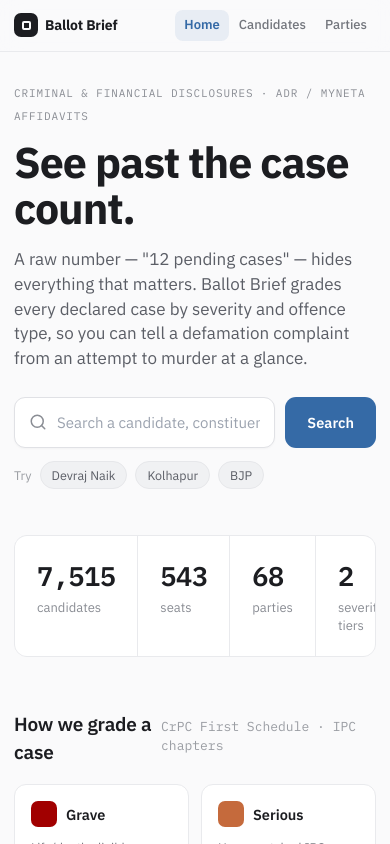
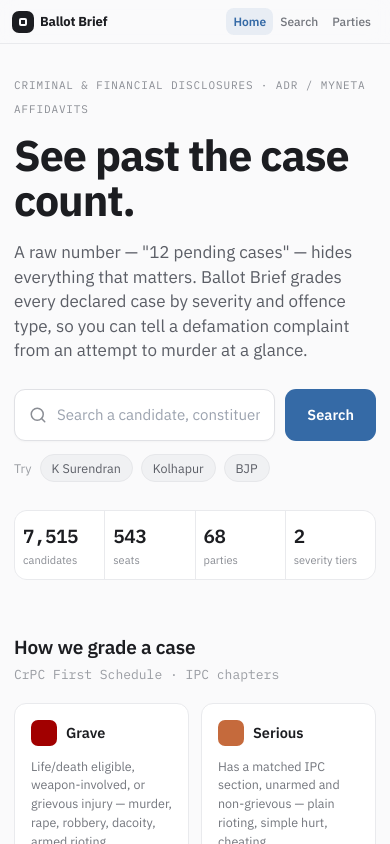
Before and after one commit to tannyboiiee/ballot-brief, a React (Vite) app: page / in a window 390 px wide. Shown: the top 844 px of the page. Built offline with nearby package versions, Linux system fonts and the light colour scheme; no server answers.

Commit message:
Fix CSS Grid blowout causing mobile horizontal overflow

```diff
--- a/src/App.jsx
+++ b/src/App.jsx
@@ -31,6 +31,10 @@ export default function App() {
     <div
       style={{
         minHeight: '100vh',
+        width: '100%',
+        overflowX: 'hidden',
+        overflowY: 'visible',
+        boxSizing: 'border-box',
         background: COLORS.pageBg,
         color: COLORS.ink,
         fontFamily: "'IBM Plex Sans', system-ui, sans-serif",
--- a/src/components/CandidateCard.jsx
+++ b/src/components/CandidateCard.jsx
@@ -35,6 +35,8 @@ export default function CandidateCard({ candidate, onOpen }) {
     <button
       onClick={onOpen}
       style={{
+        width: '100%',
+        boxSizing: 'border-box',
         textAlign: 'left',
         background: COLORS.surface,
         border: `1px solid ${COLORS.border}`,
--- a/src/components/Header.jsx
+++ b/src/components/Header.jsx
@@ -13,9 +13,9 @@ export default function Header({ active, onNavigate }) {
         key={view}
         onClick={() => onNavigate(view)}
         style={{
-          fontSize: isMobile ? 13 : 14,
+          fontSize: isMobile ? 12 : 14,
           fontWeight: isActive ? 600 : 500,
-          padding: isMobile ? '6px 9px' : '7px 13px',
+          padding: isMobile ? '5px 7px' : '7px 13px',
           borderRadius: 8,
           color: isActive ? COLORS.accent : COLORS.muted,
           background: isActive ? COLORS.accentTintBg : 'transparent',
@@ -43,18 +43,18 @@ export default function Header({ active, onNavigate }) {
         style={{
           maxWidth: LAYOUT_MAX_WIDTH.header,
           margin: '0 auto',
-          padding: isMobile ? '10px 14px' : '13px 28px',
+          padding: isMobile ? '8px 12px' : '13px 28px',
           display: 'flex',
           alignItems: 'center',
           justifyContent: 'space-between',
-          gap: isMobile ? 8 : 24,
+          gap: isMobile ? 6 : 24,
         }}
       >
-        <button onClick={() => onNavigate('home')} style={{ display: 'flex', alignItems: 'center', gap: isMobile ? 7 : 11, flexShrink: 0 }}>
+        <button onClick={() => onNavigate('home')} style={{ display: 'flex', alignItems: 'center', gap: isMobile ? 6 : 11, flexShrink: 0 }}>
           <span
             style={{
-              width: isMobile ? 24 : 28,
-              height: isMobile ? 24 : 28,
+              width: isMobile ? 22 : 28,
+              height: isMobile ? 22 : 28,
               borderRadius: 7,
               background: COLORS.ink,
               display: 'flex',
@@ -63,10 +63,10 @@ export default function Header({ active, onNavigate }) {
               flexShrink: 0,
             }}
           >
-            <span style={{ width: isMobile ? 9 : 11, height: isMobile ? 9 : 11, borderRadius: 2, border: `2.5px solid ${COLORS.pageBg}` }} />
+            <span style={{ width: isMobile ? 8 : 11, height: isMobile ? 8 : 11, borderRadius: 2, border: `2.5px solid ${COLORS.pageBg}` }} />
           </span>
           <span style={{ display: 'flex', flexDirection: 'column', alignItems: 'flex-start', lineHeight: 1.05 }}>
-            <span style={{ fontWeight: 700, fontSize: isMobile ? 14 : 15, letterSpacing: '-0.01em', color: COLORS.ink }}>
+            <span style={{ fontWeight: 700, fontSize: isMobile ? 13 : 15, letterSpacing: '-0.01em', color: COLORS.ink, whiteSpace: 'nowrap' }}>
               Ballot Brief
             </span>
             {!isMobile && (
@@ -76,9 +76,9 @@ export default function Header({ active, onNavigate }) {
             )}
           </span>
         </button>
-        <nav style={{ display: 'flex', alignItems: 'center', gap: isMobile ? 1 : 4, flexShrink: 0 }}>
+        <nav style={{ display: 'flex', alignItems: 'center', gap: isMobile ? 0 : 4, flexShrink: 1, minWidth: 0 }}>
           {navItem('home', isMobile ? 'Home' : 'Overview')}
-          {navItem('candidates', 'Candidates')}
+          {navItem('candidates', isMobile ? 'Search' : 'Candidates')}
           {navItem('parties', 'Parties')}
         </nav>
       </div>
--- a/src/pages/CandidateProfile.jsx
+++ b/src/pages/CandidateProfile.jsx
@@ -159,7 +159,7 @@ export default function CandidateProfile({ candidateId, onBack, showContextCallo
 
       {/* Summary tiles */}
       {total > 0 && (
-        <div style={{ display: 'grid', gridTemplateColumns: isMobile ? '1fr' : '1.5fr 1fr 1fr', gap: 12, marginTop: 14 }}>
+        <div style={{ display: 'grid', gridTemplateColumns: isMobile ? 'minmax(0, 1fr)' : '1.5fr 1fr 1fr', gap: 12, marginTop: 14 }}>
           <div style={{ background: COLORS.surface, border: `1px solid ${COLORS.border}`, borderRadius: 14, padding: '18px 20px' }}>
             <div style={{ fontFamily: FONT_MONO, fontSize: 10.5, letterSpacing: '0.06em', color: COLORS.faint2, textTransform: 'uppercase' }}>Declared cases</div>
             <div style={{ display: 'flex', alignItems: 'baseline', gap: 8, margin: '6px 0 13px' }}>
@@ -211,7 +211,7 @@ export default function CandidateProfile({ candidateId, onBack, showContextCallo
             {offenceRows.map((off) => {
               const Icon = off.icon;
               return (
-                <div key={off.key} style={{ display: 'grid', gridTemplateColumns: isMobile ? '22px 1fr 70px 26px' : '30px 1fr 150px 34px', alignItems: 'center', gap: isMobile ? 8 : 13, padding: '11px 0', borderBottom: `1px solid ${COLORS.divider2}` }}>
+                <div key={off.key} style={{ display: 'grid', gridTemplateColumns: isMobile ? '22px minmax(0, 1fr) 70px 26px' : '30px minmax(0, 1fr) 150px 34px', alignItems: 'center', gap: isMobile ? 8 : 13, padding: '11px 0', borderBottom: `1px solid ${COLORS.divider2}` }}>
                   <span style={{ display: 'flex', alignItems: 'center', justifyContent: 'center', color: COLORS.muted }}>
                     <Icon size={17} strokeWidth={1.8} />
                   </span>
@@ -245,7 +245,7 @@ export default function CandidateProfile({ candidateId, onBack, showContextCallo
           rather than reformatting the raw rupee figures. */}
       <section style={{ marginTop: 30 }}>
         <h2 style={{ fontSize: 16, fontWeight: 600, margin: '0 0 14px', color: COLORS.ink }}>Assets &amp; liabilities</h2>
-        <div style={{ display: 'grid', gridTemplateColumns: '1fr 1fr', gap: 12 }}>
+        <div style={{ display: 'grid', gridTemplateColumns: isMobile ? 'minmax(0, 1fr)' : 'minmax(0, 1fr) minmax(0, 1fr)', gap: 12 }}>
           <div style={{ background: COLORS.surface, border: `1px solid ${COLORS.border}`, borderRadius: 14, padding: '18px 20px' }}>
             <div style={{ fontFamily: FONT_MONO, fontSize: 10.5, letterSpacing: '0.06em', color: COLORS.faint2, textTransform: 'uppercase' }}>Total assets</div>
             <div style={{ fontFamily: FONT_MONO, fontSize: 26, fontWeight: 600, marginTop: 6, color: COLORS.ink }}>{candidate.totalAssetsLabel}</div>
--- a/src/pages/CandidateSearch.jsx
+++ b/src/pages/CandidateSearch.jsx
@@ -40,7 +40,9 @@ export default function CandidateSearch({ initialQuery = '', onOpenCandidate })
           border: `1px solid ${COLORS.borderInput}`,
           borderRadius: 11,
           padding: '0 15px',
+          width: '100%',
           maxWidth: 560,
+          boxSizing: 'border-box',
           boxShadow: '0 1px 2px rgba(20,22,30,0.03)',
         }}
       >
@@ -49,7 +51,7 @@ export default function CandidateSearch({ initialQuery = '', onOpenCandidate })
           value={query}
           onChange={(e) => setQuery(e.target.value)}
           placeholder="Search a candidate, constituency or party"
-          style={{ flex: 1, border: 'none', background: 'none', padding: '14px 0', fontSize: 15, outline: 'none' }}
+          style={{ flex: 1, minWidth: 0, border: 'none', background: 'none', padding: '14px 0', fontSize: 15, outline: 'none' }}
         />
       </div>
       <div style={{ fontFamily: FONT_MONO, fontSize: 12.5, color: COLORS.faint, margin: '18px 2px 16px' }}>
@@ -59,7 +61,7 @@ export default function CandidateSearch({ initialQuery = '', onOpenCandidate })
       {/* minmax(330px,...) was forcing a 330px-wide column even on phones
           narrower than 330px + side padding, which forced the whole grid
           into horizontal scroll. Single column on mobile instead. */}
-      <div style={{ display: 'grid', gridTemplateColumns: isMobile ? '1fr' : 'repeat(auto-fill, minmax(330px, 1fr))', gap: 14 }}>
+      <div style={{ display: 'grid', gridTemplateColumns: isMobile ? 'minmax(0, 1fr)' : 'repeat(auto-fill, minmax(330px, 1fr))', gap: 14 }}>
         {results.map((c) => (
           <CandidateCard key={c.id} candidate={c} onOpen={() => onOpenCandidate(c.id)} />
         ))}
--- a/src/pages/Home.jsx
+++ b/src/pages/Home.jsx
@@ -5,7 +5,7 @@ import { RateChip, SpecialLegislationChip } from '../components/SeverityBadge';
 import PartyTile from '../components/PartyTile';
 import { useIsMobile } from '../lib/useIsMobile';
 
-const EXAMPLES = ['Devraj Naik', 'Kolhapur', 'BJP'];
+const EXAMPLES = ['K Surendran', 'Kolhapur', 'BJP'];
 
 // Stat-strip numbers are hardcoded — there's no single endpoint that
 // returns total candidates/seats/parties across the whole dataset.
@@ -61,6 +61,7 @@ export default function Home({ onSearch, onNavigateParties }) {
           <div
             style={{
               flex: 1,
+              minWidth: 0,
               display: 'flex',
               alignItems: 'center',
               gap: 10,
@@ -77,7 +78,7 @@ export default function Home({ onSearch, onNavigateParties }) {
               onChange={(e) => setQuery(e.target.value)}
               onKeyDown={(e) => e.key === 'Enter' && onSearch(query)}
               placeholder="Search a candidate, constituency or party"
-              style={{ flex: 1, border: 'none', background: 'none', padding: '14px 0', fontSize: 15, color: COLORS.ink, outline: 'none' }}
+              style={{ flex: 1, minWidth: 0, border: 'none', background: 'none', padding: '14px 0', fontSize: 15, color: COLORS.ink, outline: 'none' }}
             />
           </div>
           <button onClick={() => onSearch(query)} style={{ background: COLORS.accent, color: '#fff', fontWeight: 600, fontSize: 14.5, padding: '0 22px', borderRadius: 11 }}>
@@ -98,13 +99,13 @@ export default function Home({ onSearch, onNavigateParties }) {
       <section
         style={{
           display: 'grid',
-          gridTemplateColumns: 'repeat(4,1fr)',
+          gridTemplateColumns: 'repeat(4, minmax(0, 1fr))',
           gap: 1,
           background: COLORS.border,
           border: `1px solid ${COLORS.border}`,
           borderRadius: 13,
           overflow: 'hidden',
-          marginTop: 46,
+          marginTop: isMobile ? 28 : 46,
         }}
       >
         {[
@@ -113,22 +114,22 @@ export default function Home({ onSearch, onNavigateParties }) {
           { value: STATS.parties, label: 'parties' },
           { value: STATS.tiers, label: 'severity tiers' },
         ].map((st) => (
-          <div key={st.label} style={{ background: COLORS.surface, padding: '20px 22px' }}>
-            <div style={{ fontFamily: FONT_MONO, fontSize: 27, fontWeight: 600, letterSpacing: '-0.02em', color: COLORS.ink }}>{st.value}</div>
-            <div style={{ fontSize: 13, color: COLORS.faint, marginTop: 3 }}>{st.label}</div>
+          <div key={st.label} style={{ background: COLORS.surface, padding: isMobile ? '12px 8px' : '20px 22px', minWidth: 0 }}>
+            <div style={{ fontFamily: FONT_MONO, fontSize: isMobile ? 19 : 27, fontWeight: 600, letterSpacing: '-0.02em', color: COLORS.ink, whiteSpace: 'nowrap', overflow: 'hidden', textOverflow: 'ellipsis' }}>{st.value}</div>
+            <div style={{ fontSize: isMobile ? 11 : 13, color: COLORS.faint, marginTop: 3, lineHeight: 1.25 }}>{st.label}</div>
           </div>
         ))}
       </section>
 
       {/* How we grade a case */}
       <section style={{ marginTop: 54 }}>
-        <div style={{ display: 'flex', alignItems: 'baseline', justifyContent: 'space-between', marginBottom: 18 }}>
-          <h2 style={{ fontSize: 19, fontWeight: 600, letterSpacing: '-0.01em', margin: 0, color: COLORS.ink }}>How we grade a case</h2>
+        <div style={{ display: 'flex', flexDirection: isMobile ? 'column' : 'row', alignItems: isMobile ? 'flex-start' : 'baseline', justifyContent: 'space-between', gap: isMobile ? 4 : 0, marginBottom: 18 }}>
+          <h2 style={{ fontSize: 19, fontWeight: 600, letterSpacing: '-0.01em', margin: 0, color: COLORS.ink, whiteSpace: 'nowrap' }}>How we grade a case</h2>
           <span style={{ fontSize: 13, color: COLORS.faint2, fontFamily: FONT_MONO }}>CrPC First Schedule · IPC chapters</span>
         </div>
         {/* Heads up: this severity ramp doesn't exist in classification.js yet
             — see lib/severity.js for the placeholder heuristic deriving it. */}
-        <div style={{ display: 'grid', gridTemplateColumns: 'repeat(2,1fr)', gap: 12 }}>
+        <div style={{ display: 'grid', gridTemplateColumns: 'repeat(2, minmax(0, 1fr))', gap: 12 }}>
           {[4, 3].map((t) => (
             <div key={t} style={{ background: COLORS.surface, border: `1px solid ${COLORS.border}`, borderRadius: 12, padding: '16px 16px 18px' }}>
               <div style={{ display: 'flex', alignItems: 'center', gap: 9, marginBottom: 11 }}>
@@ -172,7 +173,7 @@ export default function Home({ onSearch, onNavigateParties }) {
               style={{
                 width: '100%',
                 display: 'grid',
-                gridTemplateColumns: isMobile ? '32px 1fr 64px' : '30px 38px 1fr 116px 132px',
+                gridTemplateColumns: isMobile ? '32px minmax(0, 1fr) 64px' : '30px 38px minmax(0, 1fr) 116px 132px',
                 alignItems: 'center',
                 gap: isMobile ? 10 : 14,
                 padding: isMobile ? '10px 14px' : '11px 18px',
--- a/src/pages/PartyLeaderboard.jsx
+++ b/src/pages/PartyLeaderboard.jsx
@@ -71,7 +71,7 @@ export default function PartyLeaderboard({ onSelectParty }) {
         <div
           style={{
             display: 'grid',
-            gridTemplateColumns: isMobile ? '36px 1fr 56px' : '44px 1fr 160px 130px 150px',
+            gridTemplateColumns: isMobile ? '36px minmax(0, 1fr) 56px' : '44px minmax(0, 1fr) 160px 130px 150px',
             alignItems: 'center',
             gap: isMobile ? 10 : 14,
             padding: isMobile ? '10px 14px' : '12px 20px',
@@ -110,7 +110,7 @@ export default function PartyLeaderboard({ onSelectParty }) {
             style={{
               width: '100%',
               display: 'grid',
-              gridTemplateColumns: isMobile ? '36px 1fr 56px' : '44px 1fr 160px 130px 150px',
+              gridTemplateColumns: isMobile ? '36px minmax(0, 1fr) 56px' : '44px minmax(0, 1fr) 160px 130px 150px',
               alignItems: 'center',
               gap: isMobile ? 10 : 14,
               padding: isMobile ? '10px 14px' : '12px 20px',
```
